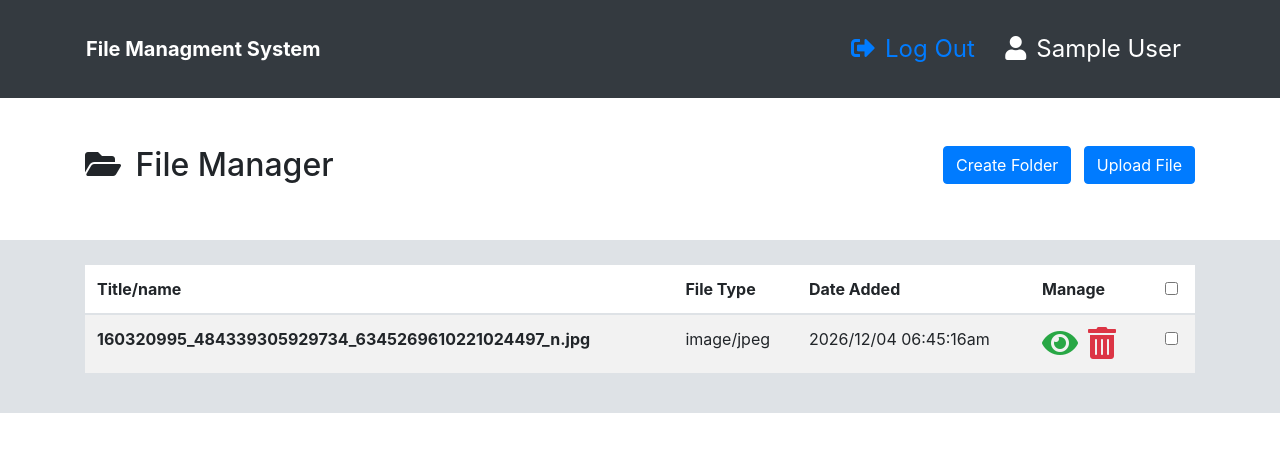
After one commit to basilHammad/file-manager, a PHP site: page /newmanager.php in a window 1280 px wide. The commit adds this page. Shown: the top 452 px of the page. Run offline with PHP 8.4, Linux system fonts and the light colour scheme; the visitor is signed in with stand-in values (Sample User, id 1).

Commit message:
before dynamic route

```diff
--- a/dist/css/main.css
+++ b/dist/css/main.css
@@ -12,7 +12,7 @@
 }
 
 .checkbox-lg {
-  margin: 100px 0;
+  margin: 50px 0;
 }
 
 .or {
--- /dev/null
+++ b/newmanager.php
@@ -0,0 +1,194 @@
+<?php
+session_start();
+if ($_SESSION['id']) {
+    $userId = $_SESSION['id'];
+    $username = $_SESSION['name'];
+    if (!file_exists('users-test')) mkdir('users-test', 0777, true);
+    if (!file_exists("users-test/$userId")) mkdir("users-test/$userId", 0777, true);
+} else header("Location:home.php");
+
+if (!empty($_POST['create-folder'])) {
+    if (!file_exists('users-test/' . $userId . '/' . $_POST['create-folder']))
+        mkdir('users-test/' . $userId . '/' . $_POST['create-folder'], 0777, true);
+}
+
+if (!empty($_POST['upload-file'])) {
+    $target_dir = 'users-test/' . $userId;
+    $target_file = $target_dir . '/' . basename($_FILES["file-to-upload"]["name"]);
+    $uploadOk = true;
+    // Check if file already exists
+    if (file_exists($target_file)) {
+        $uploadOk = false;
+    }
+    // Check if $uploadOk store the file
+    if ($uploadOk) {
+        move_uploaded_file($_FILES["file-to-upload"]["tmp_name"], $target_file);
+    }
+};
+// basename($_FILES["fileToUpload"]["name"])
+// echo mime_content_type('users-test/1') . "\n";
+// echo mime_content_type(basename('users-test/1')) . "\n";
+// die;
+// echo filesize('users-test/1Screenshot from 2021-03-24 11-04-48.png') . "\n";
+// echo  date("F d Y H:i:s.", fileatime('users-test/1Screenshot from 2021-03-24 11-04-48.png')) . "\n";
+
+$userFiles = array_slice(scandir('users-test/' . $userId), 2);
+
+// foreach ($userFiles as $file) {
+//     // echo $file . "\n";
+//     echo basename(mime_content_type('users-test/' . $userId . '/' . $file)) . "\n";
+//     // var_dump('users-test/' . $file) . "\n";
+//     // var_dump(is_dir('users-test/' . $userId . '/' . $file)) . "\n";
+//     // var_dump('users-test/' . $userId . '/' . $file) . "\n";
+// }
+// die;
+
+
+/*---- to do ----*/
+// scan the files and store them in an array
+// render the files in the table
+// create a dynamic dir
+
+?>
+
+<!DOCTYPE html>
+<html lang="en">
+
+<head>
+    <meta charset="UTF-8" />
+    <meta http-equiv="X-UA-Compatible" content="IE=edge" />
+    <meta name="viewport" content="width=device-width, initial-scale=1.0" />
+    <link rel="stylesheet" href="https://maxcdn.bootstrapcdn.com/bootstrap/4.0.0/css/bootstrap.min.css" integrity="sha384-Gn5384xqQ1aoWXA+058RXPxPg6fy4IWvTNh0E263XmFcJlSAwiGgFAW/dAiS6JXm" crossorigin="anonymous" />
+    <link rel="stylesheet" href="https://cdnjs.cloudflare.com/ajax/libs/font-awesome/5.15.3/css/all.min.css" integrity="sha512-iBBXm8fW90+nuLcSKlbmrPcLa0OT92xO1BIsZ+ywDWZCvqsWgccV3gFoRBv0z+8dLJgyAHIhR35VZc2oM/gI1w==" crossorigin="anonymous" />
+    <link rel="stylesheet" href="./dist/css/main.css" />
+
+    <title>Document</title>
+
+    <style></style>
+</head>
+
+<body>
+    <nav class="navbar navbar-expand-lg navbar-dark bg-dark">
+        <div class="container p-3">
+            <a class="navbar-brand" href="#"><strong> File Managment System </strong>
+            </a>
+
+            <div>
+                <button class="btn btn-trans"><a href="logout.php">
+                        <i class="fas fa-sign-out-alt"></i>Log Out
+                    </a>
+                </button>
+                <button class="btn btn-trans">
+                    <i class="fas fa-user"></i><?php echo $username; ?>
+                </button>
+            </div>
+        </div>
+    </nav>
+    <div class="container py-5">
+        <div class="d-flex justify-content-between" id="navbarSupportedContent">
+            <div>
+                <i class="fas fa-folder-open fa-2x"></i>
+                <h2 class="d-inline-block">File Manager</h2>
+            </div>
+            <div>
+                <button class="btn btn-primary my-2 my-lg-0" type="button" data-toggle="modal" data-target="#create-folder-modal">
+                    Create Folder
+                </button>
+                <form enctype="multipart/form-data" action="<?= $_SERVER["PHP_SELF"] ?>" method="POST" class="d-inline-block">
+                    <label class="btn btn-primary my-0 ml-2">
+                        Upload File
+                        <input type="file" id="my_file" name="file-to-upload" hidden>
+                    </label>
+                    <button value="upload image" name='upload-file' type="submit" id="btnSubmit" hidden></button>
+                    <!-- <input type="submit" value="Upload Image" name="submit"> -->
+                </form>
+            </div>
+        </div>
+    </div>
+
+    <div class="modal" tabindex="-1" id="create-folder-modal">
+        <div class="modal-dialog">
+            <div class="modal-content">
+                <div class="modal-header">
+                    <h5 class="modal-title">Create Folder</h5>
+                    <button type="button" class="close" data-dismiss="modal" aria-label="Close">
+                        <span aria-hidden="true">&times;</span>
+                    </button>
+                </div>
+                <div class="modal-body">
+                    <form action="<?= $_SERVER["PHP_SELF"] ?>" method="POST">
+                        <div class="row">
+                            <div class="col-12">
+                                <input type="text" name="create-folder" class="form-control" />
+                            </div>
+                            <div class="col-12 mt-3 d-flex justify-content-end">
+                                <button type="button" class="btn btn-secondary" data-dismiss="modal">
+                                    cancel
+                                </button>
+                                <button type="submit" class="btn btn-primary ml-3">
+                                    Create Folder
+                                </button>
+                            </div>
+                        </div>
+                    </form>
+                </div>
+                <!-- <div class="modal-footer"> -->
+                <!-- </div> -->
+            </div>
+        </div>
+    </div>
+
+    <div class="wrapper py-4">
+        <div class="container">
+            <table class="table table-striped bg-white">
+                <thead>
+                    <tr>
+                        <th scope="col">Title/name</th>
+                        <th scope="col">File Type</th>
+                        <th scope="col">Date Added</th>
+                        <th scope="col">Manage</th>
+                        <th scope="col"><input type="checkbox" /></th>
+                    </tr>
+                </thead>
+                <tbody>
+                    <?php foreach ($userFiles as $file) {
+                        $name_file = "?fn=" . $file;
+                        $iconName = '';
+                        $fileType = basename(mime_content_type('users-test/' . $userId . '/' . $file));
+
+                        if ($fileType != "jpg" && $fileType != "png" && $fileType != "jpeg" && $fileType != "gif") {
+                            $iconName = 'fa-folder-open';
+                        } else {
+                            $iconName = 'fa-eye';
+                        }
+                    ?>
+                        <tr>
+                            <th scope="row">
+                                <a <?= is_dir('users-test/' . $userId . '/' . $file) ? 'href="filemanager.php' . $name_file . '"' : '' ?>>
+                                    <?= $file ?>
+                                </a>
+                            </th>
+                            <td><?= mime_content_type('users-test/' . $userId . "/" . $file) == 'directory' ? 'Folder' : mime_content_type('users-test/' . $userId . "/" . $file)  ?></td>
+                            <td><?= date("Y/m/d h:i:sa", fileatime('users-test/' . $userId . "/" . $file)) ?></td>
+                            <td>
+                                <i class="fas <?= $iconName ?>  fa-2x text-success"></i><i class="fas fa-trash-alt fa-2x text-danger"></i>
+                            </td>
+                            <th scope="col"><input type="checkbox" /></th>
+                        </tr>
+                    <?php } ?>
+
+                </tbody>
+            </table>
+        </div>
+    </div>
+</body>
+<script src="https://code.jquery.com/jquery-3.5.1.slim.min.js" integrity="sha384-DfXdz2htPH0lsSSs5nCTpuj/zy4C+OGpamoFVy38MVBnE+IbbVYUew+OrCXaRkfj" crossorigin="anonymous"></script>
+<script src="https://cdn.jsdelivr.net/npm/bootstrap@4.6.0/dist/js/bootstrap.bundle.min.js" integrity="sha384-Piv4xVNRyMGpqkS2by6br4gNJ7DXjqk09RmUpJ8jgGtD7zP9yug3goQfGII0yAns" crossorigin="anonymous"></script>
+
+</html>
+
+<script>
+    $("#my_file").on("change", function() {
+        $("#btnSubmit").click();
+    });
+</script>
--- a/sass/_index.scss
+++ b/sass/_index.scss
@@ -6,7 +6,7 @@
 }
 
 .checkbox-lg {
-  margin: 100px 0;
+  margin: 50px 0;
 }
 
 .or {
--- a/user_data.json
+++ b/user_data.json
@@ -1 +1 @@
-[{"firstname":"basil","lastname":"hammad","email":"basil","password":"1234354656","id":1},{"firstname":"moamen","lastname":"kh","email":"moamen","password":"2345678765","id":2},{"firstname":"ali","lastname":"s","email":"ali","password":"asdasdasdasd","id":3},{"firstname":"ali","lastname":"s","email":"ali","password":"asdasdasdasd","id":4}]
+[{"firstname":"basil","lastname":"hammad","email":"al.lord1993@hotmail.com","password":"aaaaaa","terms":"accepted","id":1}]
```
Also changed, not shown: filemanager.php (+37 -70 lines), home.php (added, +130 -0 lines), index.php (+9 -9 lines), login-handler.php (added, +18 -0 lines), login.php (+61 -26 lines), test.php (+101 -15 lines), validation.php (added, +31 -0 lines), uploads/160320995_484339305929734_6345269610221024497_n.jpg (added), uploads/Pattern.svg (added), uploads/Screenshot from 2021-03-21 12-53-00.png (added), users-test/1/160320995_484339305929734_6345269610221024497_n.jpg (added), 1 other file.
